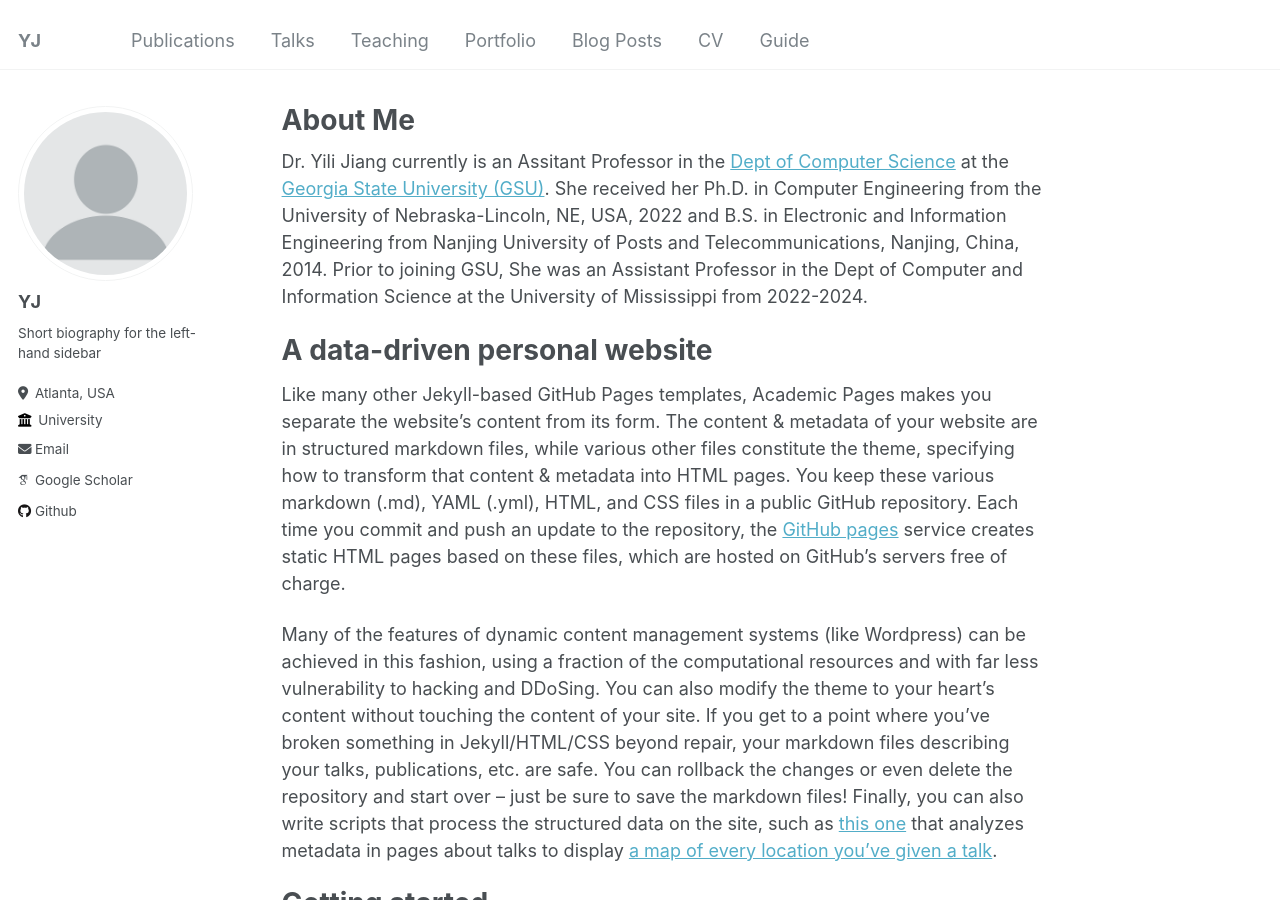
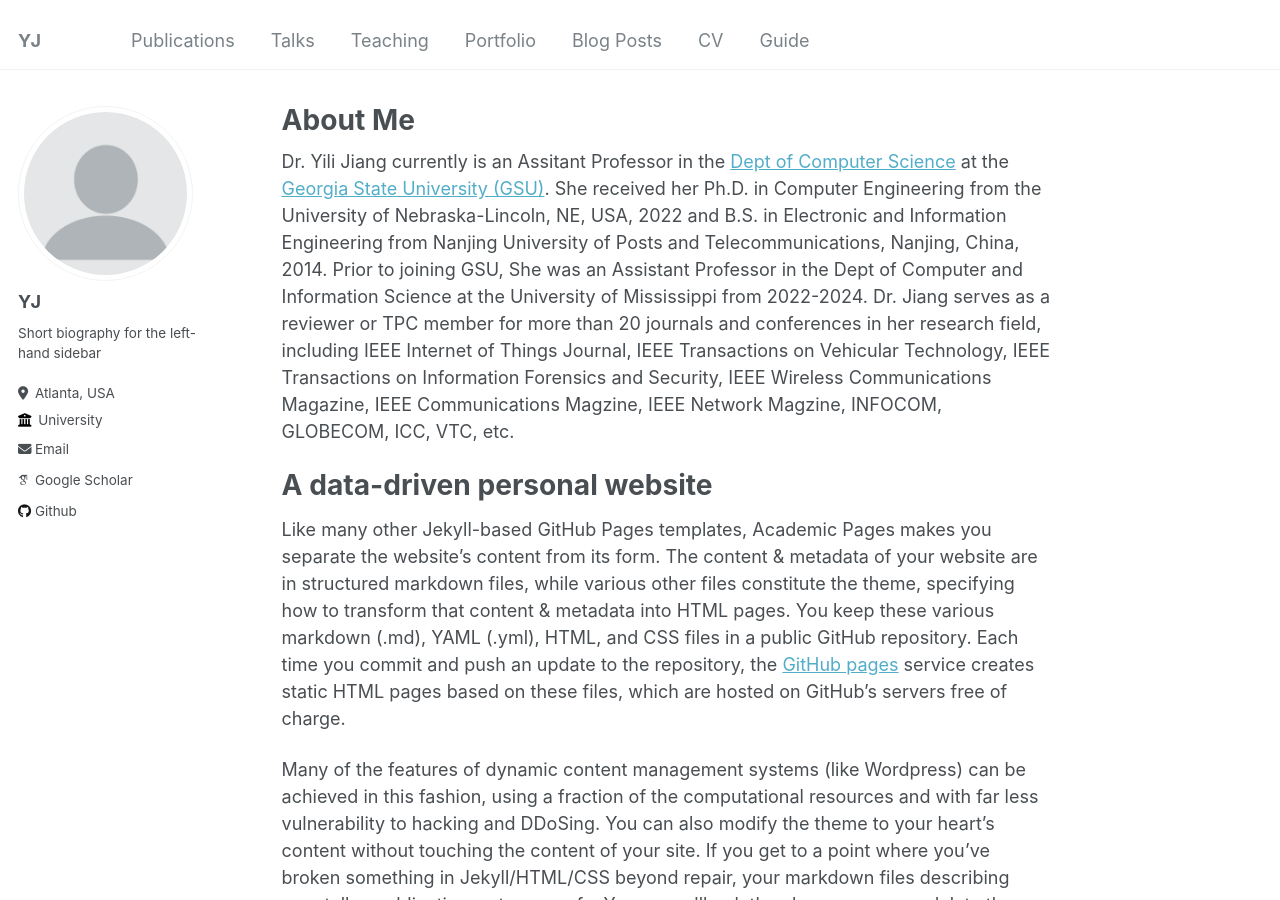
Before and after one commit to suhbrina-perry/suhbrina-perry.github.io, a Jekyll site: the page built from _pages/about.md, in a window 1280 px wide and 900 px high. Built offline with Jekyll 4.4.1, drawn with Linux system fonts in a browser that asks for light colours; some web fonts are replaced.

Commit message:
Update about.md

```diff
--- a/_pages/about.md
+++ b/_pages/about.md
@@ -6,7 +6,7 @@ redirect_from:
   - /about/
   - /about.html
 ---
-Dr. Yili Jiang currently is an Assitant Professor in the [Dept of Computer Science](https://csds.gsu.edu/) at the [Georgia State University (GSU)](https://www.gsu.edu/). She received her Ph.D. in Computer Engineering from the University of Nebraska-Lincoln, NE, USA, 2022 and B.S. in Electronic and Information Engineering from Nanjing University of Posts and Telecommunications, Nanjing, China, 2014. Prior to joining GSU, She was an Assistant Professor in the Dept of Computer and Information Science at the University of Mississippi from 2022-2024.
+Dr. Yili Jiang currently is an Assitant Professor in the [Dept of Computer Science](https://csds.gsu.edu/) at the [Georgia State University (GSU)](https://www.gsu.edu/). She received her Ph.D. in Computer Engineering from the University of Nebraska-Lincoln, NE, USA, 2022 and B.S. in Electronic and Information Engineering from Nanjing University of Posts and Telecommunications, Nanjing, China, 2014. Prior to joining GSU, She was an Assistant Professor in the Dept of Computer and Information Science at the University of Mississippi from 2022-2024. Dr. Jiang serves as a reviewer or TPC member for more than 20 journals and conferences in her research field, including IEEE Internet of Things Journal, IEEE Transactions on Vehicular Technology, IEEE Transactions on Information Forensics and Security, IEEE Wireless Communications Magazine, IEEE Communications Magzine, IEEE Network Magzine, INFOCOM, GLOBECOM, ICC, VTC, etc.
 
 A data-driven personal website
 ======
```
